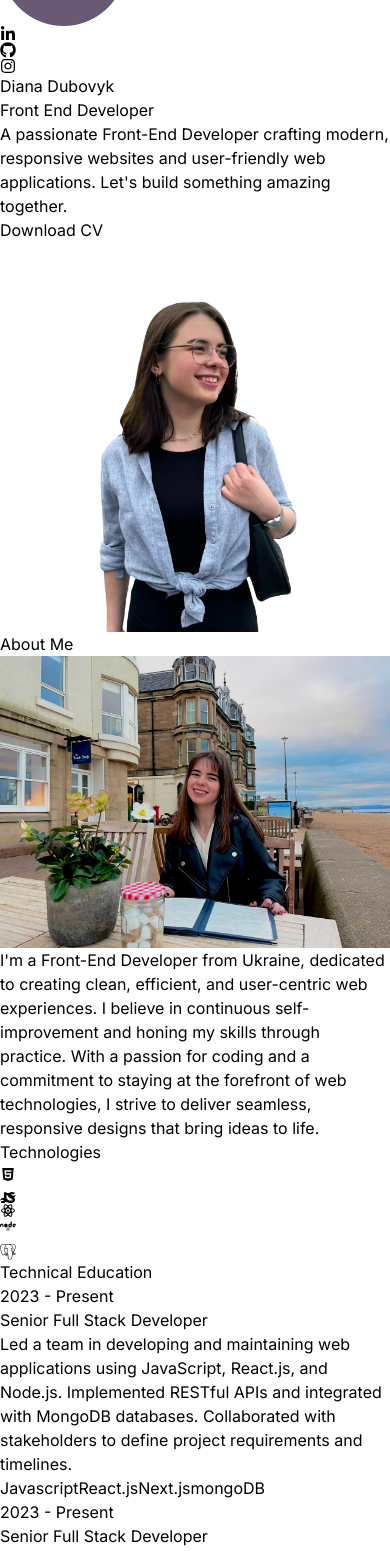
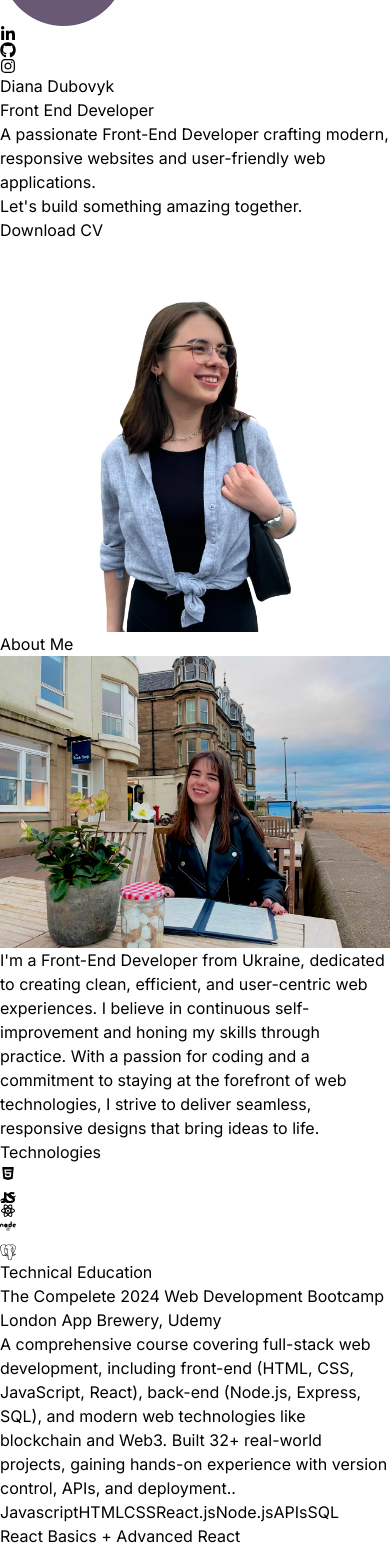
Before and after one commit to DiDubovyk/Landing_Page, a React (Vite) app: page / in a window 390 px wide. Shown: the part 100-1651 px from the top of the page. Built offline with nearby package versions, Linux system fonts and the light colour scheme.

Commit message:
Improved content

```diff
--- a/src/components/About.jsx
+++ b/src/components/About.jsx
@@ -12,19 +12,21 @@ const About = () => {
         <motion.div
           whileInView={{ x: 0, opacity: 1 }}
           initial={{ x: -100, opacity: 0 }}
-          transition={{duration:0.5}}
+          transition={{ duration: 0.5 }}
           className="w-full lg:w-1/2 lg:p-8"
         >
           <div className="flex items-center justify-center">
-            <img className="rounded-2xl" src={about} alt="photo" />
+            <img className="rounded-2xl w-5/6 h-auto" src={about} alt="photo" />
           </div>
         </motion.div>
-        <motion.div whileInView={{ x: 0, opacity: 1 }}
+        <motion.div
+          whileInView={{ x: 0, opacity: 1 }}
           initial={{ x: 100, opacity: 0 }}
-          transition={{duration:0.5}}
-          className="w-full lg:w-1/2">
+          transition={{ duration: 0.5 }}
+          className="w-full lg:w-1/2"
+        >
           <div className="flex justify-center lg:justify-start">
-            <p className="my-2 max-w-xl py-6">{ABOUT_TEXT}</p>
+            <p className="my-2 max-w-xl text-xl py-6">{ABOUT_TEXT}</p>
           </div>
         </motion.div>
       </div>
--- a/src/components/Courses.jsx
+++ b/src/components/Courses.jsx
@@ -19,11 +19,11 @@ const Courses = () => {
               whileInView={{ opacity: 1, x: 0 }}
               initial={{ opacity: 0, x: -100 }}
               transition={{ duration: 1 }}
-              className="w-full lg:w-1/4"
+              className="w-full lg:w-1/5 mx-10"
             >
-              <p className="mb-2 text-sm text-neutral-400">
+              <h2 className="mb-2 text-xl text-neutral-400">
                 {course.name_of_course}
-              </p>
+              </h2>
             </motion.div>
             <motion.div whileInView={{opacity:1, x:0}} initial={{opacity:0, x:100}} transition={{duration:1}} className="w-full max-w-xl lg:w-3/4">
               <h6 className="mb-2 font-semibold">{course.company}</h6>
@@ -31,7 +31,7 @@ const Courses = () => {
               {course.technologies.map((tech, index) => (
                 <span
                   key={index}
-                  className="mr-2 mt-4 rounded bg-neutral-900 px-2 py-1 text-sm font-medium text-purple-800"
+                  className="mr-2 mt-4 rounded bg-neutral-900 px-2 py-1 font-medium text-purple-800"
                 >
                   {tech}
                 </span>
--- a/src/components/Hero.jsx
+++ b/src/components/Hero.jsx
@@ -1,4 +1,4 @@
-import { HERO_CONTENT } from "../constants";
+import { CONTENT, HERO_CONTENT } from "../constants";
 import profile from "../assets/profile.png";
 import { motion } from "framer-motion";
 import resume from "../assets/files/Diana_Dubovyk_CV.pdf"
@@ -37,7 +37,16 @@ const Hero = () => {
               className="my-2 max-w-xl text-2xl py-6 font-light tracking-tighter"
             >
               {HERO_CONTENT}
+              <motion.p
+                variants={container(0.5)}
+                initial="hidden"
+                animate="visible"
+                className="bg-gradient-to-r from-pink-300 via-slate-500 to-purple-500 bg-clip-text text-2xl tracking-tight text-transparent pb-4"
+              >
+                {CONTENT}
+              </motion.p>
             </motion.p>
+
             <a href={resume} download="Diana_Dubovyk_CV">
               <motion.button
                 variants={container(1)}
--- a/src/components/Projects.jsx
+++ b/src/components/Projects.jsx
@@ -39,7 +39,7 @@ const Projects = () => {
               <p className="mb-4 text-neutral-400">{project.description}</p>
               {project.technologies.map((tech, index) => (
                 <span
-                  className="mr-2 rounded bg-neutral-900 py-1 px-2 text-sm font-medium text-purple-800"
+                  className="mr-2 rounded bg-neutral-900 py-1 px-2 font-medium text-purple-800"
                   key={index}
                 >
                   {tech}
--- a/src/constants/index.js
+++ b/src/constants/index.js
@@ -1,42 +1,50 @@
 import project1 from "../assets/ShoeShop.png";
-export const HERO_CONTENT = "A passionate Front-End Developer crafting modern, responsive websites and user-friendly web applications. Let's build something amazing together.";
+export const HERO_CONTENT = "A passionate Front-End Developer crafting modern, responsive websites and user-friendly web applications.";
+
+export const CONTENT =  "Let's build something amazing together."
 
 export const ABOUT_TEXT = "I'm a Front-End Developer from Ukraine, dedicated to creating clean, efficient, and user-centric web experiences. I believe in continuous self-improvement and honing my skills through practice. With a passion for coding and a commitment to staying at the forefront of web technologies, I strive to deliver seamless, responsive designs that bring ideas to life.";
 
 export const COURSES = [
   {
-    name_of_course: "2023 - Present",
-    company: "Senior Full Stack Developer",
-    description: `Led a team in developing and maintaining web applications using JavaScript, React.js, and Node.js. Implemented RESTful APIs and integrated with MongoDB databases. Collaborated with stakeholders to define project requirements and timelines.`,
-    technologies: ["Javascript", "React.js", "Next.js", "mongoDB"],
+    name_of_course: "The Compelete 2024 Web Development Bootcamp",
+    company: "London App Brewery, Udemy",
+    description: `A comprehensive course covering full-stack web development, including front-end (HTML, CSS, JavaScript, React), back-end (Node.js, Express, SQL), and modern web technologies like blockchain and Web3. Built 32+ real-world projects, gaining hands-on experience with version control, APIs, and deployment..`,
+    technologies: ["Javascript", "HTML", "CSS", "React.js", "Node.js", "APIs", "SQL"],
   },
   {
-    name_of_course: "2023 - Present",
-    company: "Senior Full Stack Developer",
-    description: `Led a team in developing and maintaining web applications using JavaScript, React.js, and Node.js. Implemented RESTful APIs and integrated with MongoDB databases. Collaborated with stakeholders to define project requirements and timelines.`,
-    technologies: ["Javascript", "React.js", "Next.js", "mongoDB"],
+    name_of_course: "React Basics + Advanced React",
+    company: "Meta Front-End Developer Professional Certification",
+    description: `Completed beginner and advanced courses on React.js, mastering both fundamental and advanced concepts. Developed dynamic web applications with reusable components, state management, and hooks. Gained expertise in JSX, API data integration, and advanced component composition techniques like Higher Order Components and Render Props. Built custom hooks and tested React components.`,
+    technologies: ["React.js", "JSX"],
   },
   {
-    name_of_course: "2023 - Present",
-    company: "Senior Full Stack Developer",
-    description: `Led a team in developing and maintaining web applications using JavaScript, React.js, and Node.js. Implemented RESTful APIs and integrated with MongoDB databases. Collaborated with stakeholders to define project requirements and timelines.`,
-    technologies: ["Javascript", "React.js", "Next.js", "mongoDB"],
+    name_of_course: "Version Control",
+    company: "Meta Front-End Developer Professional Certification",
+    description: `Learned modern version control systems and workflows, with a focus on Git. Gained experience in using Linux commands for file management and automation. Created repositories to manage code revisions and collaborated on software projects using Git to streamline team development.`,
+    technologies: ["Git", "GitHub", "Linux commands"],
   },
   {
-    name_of_course: "2023 - Present",
-    company: "Senior Full Stack Developer",
-    description: `Led a team in developing and maintaining web applications using JavaScript, React.js, and Node.js. Implemented RESTful APIs and integrated with MongoDB databases. Collaborated with stakeholders to define project requirements and timelines.`,
-    technologies: ["Javascript", "React.js", "Next.js", "mongoDB"],
+    name_of_course: "HTML and CSS in depth",
+    company: "Meta Front-End Developer Professional Certification",
+    description: `Acquired foundational skills in front-end development, using HTML5 and CSS to create responsive web pages and forms. Learned to build user interfaces with Bootstrap’s grid system and components. Gained experience in debugging front-end code to resolve common errors. Developed proficiency in creating structured, semantic layouts for effective web design.`,
+    technologies: ["HTML", "CSS", "Bootstrap"],
   },
+  {
+    name_of_course: "Tailwind CSS + React",
+    company: "Udemy",
+    description: `Gained proficiency in building responsive, utility-first UIs using Tailwind CSS. Learned to integrate Tailwind with React for dynamic web applications and implement engaging animations. Developed hands-on experience by building a fully responsive, visually appealing website. Mastered configuration and theme setup using the Tailwind config for streamlined web design.`,
+    technologies: ["Tailwind CSS", "CSS", "React.js"],
+  }
 ];
 
 export const PROJECTS = [
   {
-    title: "E-Commerce Website",
+    title: "E-commerce One-Page Web Application",
     image: project1,
     description:
-      "A fully functional e-commerce website with features like product listing, shopping cart, and user authentication.",
-    technologies: ["HTML", "CSS", "React", "Node.js", "MongoDB"],
+      "E-commerce One-Page Web ApplicationDeveloped a fully responsive one-page e-commerce web application with a shopping cart, item selection, and smooth animations. Implemented interactive UI features to enhance user experience and streamline the shopping process.",
+    technologies: ["HTML", "CSS", "React.js", "Tailwind CSS"],
   }
 ];
 
```
